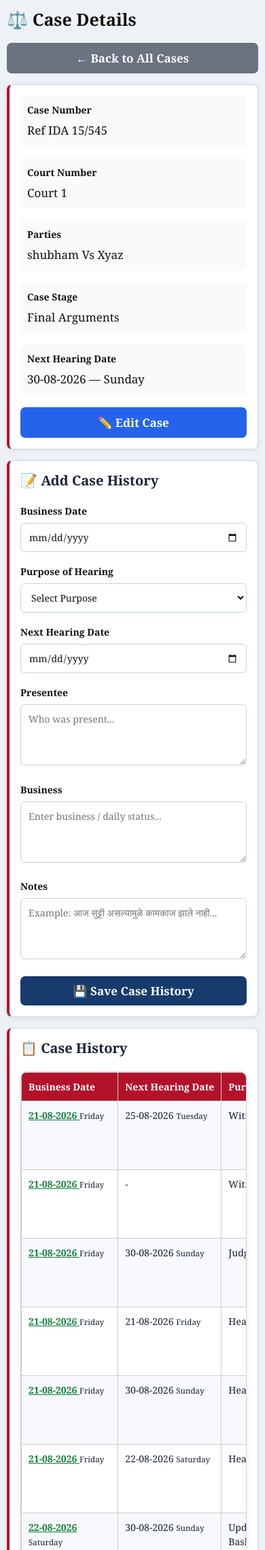
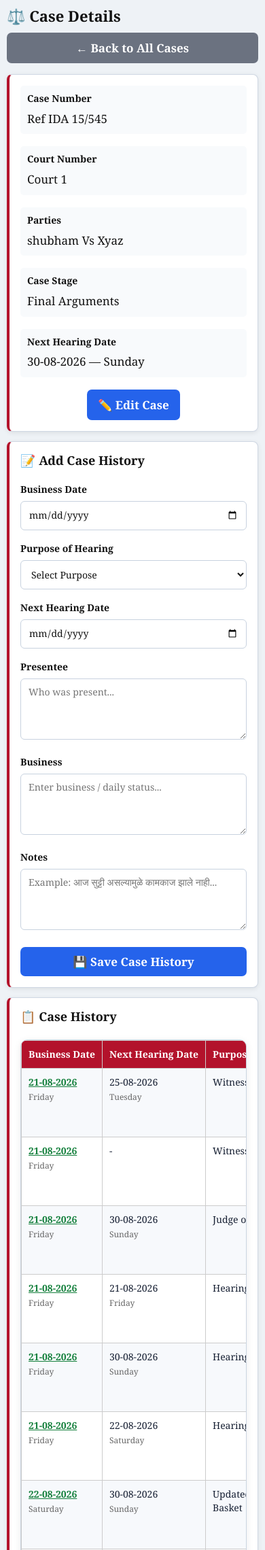
Before and after one commit to sonwaneshubham204-boop/court_tracker, a Flask app: template templates/cases.html in a window 390 px wide. Shown: the top 2280 px of the page at 68% size. Run offline with Flask 3, Linux system fonts and the light colour scheme; the template is opened without the code that fills it: values that come from a table or form of the project are taken from there, others are empty.

Commit message:
Update cases.html

```diff
--- a/templates/cases.html
+++ b/templates/cases.html
@@ -7,131 +7,365 @@
 <link rel="stylesheet" href="{{ url_for('static', filename='style.css') }}">
 
 <style>
-.case-detail-page{max-width:1200px;margin:0 auto}
-.page-header{display:flex;justify-content:space-between;align-items:center;gap:15px;margin-bottom:20px}
-.page-header h1{margin:0}
-.back-button,.edit-button{display:inline-flex;align-items:center;justify-content:center;min-height:42px;padding:10px 16px;border-radius:7px;text-decoration:none;font-weight:600;background:#6b7280;color:#fff}
-.edit-button{background:#2563eb}
-.section{background:#fff;border-radius:10px;padding:22px;margin-top:20px;box-shadow:0 4px 14px rgba(0,0,0,.08)}
-.section h2{margin-top:0}
-.info-grid,.form-grid{display:grid;grid-template-columns:repeat(2,minmax(0,1fr));gap:16px 24px}
-.info-item{padding:12px;background:#f8fafc;border-radius:7px}
-.info-item.full,.form-group.full{grid-column:1/-1}
-.info-label{display:block;font-size:.9rem;font-weight:700;margin-bottom:4px}
-form{max-width:none;margin:0;padding:0;box-shadow:none;background:transparent}
-label{display:block;margin-bottom:6px;font-weight:600}
-input,select,textarea{width:100%;box-sizing:border-box}
-textarea{min-height:100px;resize:vertical}
-.form-actions{margin-top:18px}
-.table-container{overflow-x:auto;width:100%}
-table{width:100%;min-width:760px;border-collapse:collapse}
-th,td{border:1px solid #ccc;padding:10px;text-align:left;vertical-align:top}
-th{background:#b3122b;color:#fff}
-.file-info{margin-top:5px;font-size:14px;color:#555}
-.action-links{display:flex;flex-wrap:wrap;gap:8px}
-.action-links a,.delete-form button{display:inline-flex;align-items:center;justify-content:center;min-height:36px;padding:7px 10px;margin:0;border-radius:6px;text-decoration:none;font-weight:600;background:#e5e7eb;color:#1f2937}
-.delete-form{display:inline;width:auto;margin:0;padding:0;background:transparent;box-shadow:none}
-.delete-form button{background:#dc2626;color:#fff}
-.empty-message{margin:0;color:#6b7280}
-.business-date-link{color:#15803d;font-weight:700;text-decoration:underline}
-.history-note{white-space:pre-wrap;max-width:280px}
-.other-outcome{display:none;margin-top:8px}
-@media(max-width:700px){.page-header{flex-direction:column;align-items:stretch}.page-header a{width:100%;box-sizing:border-box}.section{padding:16px}.info-grid,.form-grid{grid-template-columns:1fr}.info-item.full,.form-group.full{grid-column:auto}.form-actions button{width:100%}}
+/* =========================================================
+   COURT TRACKER — CASE DETAIL
+   Restored "AS BEFORE" UI
+   No WhatsApp / no redesign / functionality preserved
+   ========================================================= */
 
+html, body {
+    margin: 0;
+    padding: 0;
+}
 
-/* RESTORED CASE HISTORY UI — match previous screenshot exactly */
-html, body { margin:0; padding:0; }
 body {
-    background:#eef2f6 !important;
-    color:#111 !important;
+    background: #eef2f6 !important;
+    color: #111 !important;
     font-family: Georgia, "Times New Roman", serif !important;
 }
+
+/* Main page width and alignment */
 .container {
-    width:100% !important;
-    max-width:none !important;
-    margin:0 !important;
-    padding:0 !important;
-}
-.case-detail-page {
-    width:960px !important;
-    max-width:calc(100% - 32px) !important;
-    margin:0 auto !important;
-    padding:18px 0 30px !important;
-}
-.page-header {
-    margin:0 0 16px !important;
-}
-.page-header h1 {
-    font-size:25px !important;
-    font-weight:700 !important;
-}
-.section {
-    background:#fff !important;
-    border:1px solid #cfd7e3 !important;
-    border-left:4px solid #b3122b !important;
-    border-radius:8px !important;
-    padding:20px !important;
-    margin:16px 0 !important;
-    box-shadow:0 2px 7px rgba(0,0,0,.08) !important;
-}
-.section h2 {
-    margin:0 0 28px !important;
-    padding:0 !important;
-    border:0 !important;
-    font-size:20px !important;
-    line-height:1.25 !important;
-    font-weight:700 !important;
-}
-.info-grid, .form-grid {
-    display:grid !important;
-    grid-template-columns:repeat(2,minmax(0,1fr)) !important;
-    column-gap:20px !important;
-    row-gap:24px !important;
-}
-.info-item {
-    padding:10px !important;
-    background:#f8fafc !important;
-    border-radius:5px !important;
-}
-label, .info-label {
-    display:block !important;
-    margin:0 0 7px !important;
-    font-family:Georgia,"Times New Roman",serif !important;
-    font-size:14px !important;
-    font-weight:700 !important;
-    color:#111 !important;
-}
-input, select, textarea {
-    width:100% !important;
-    box-sizing:border-box !important;
-    border:1px solid #c8d2df !important;
-    border-radius:6px !important;
-    background:#fff !important;
-    color:#111 !important;
-    font-family:Georgia,"Times New Roman",serif !important;
-    font-size:14px !important;
-    padding:10px 11px !important;
-}
-input[type=date], select { height:43px !important; }
-textarea {
-    min-height:80px !important;
-    height:80px !important;
-    resize:vertical !important;
-}
-.form-group.full { grid-column:1 / -1 !important; }
-.form-actions { margin-top:18px !important; }
-.form-actions button, .edit-button, .back-button {
-    font-family:Georgia,"Times New Roman",serif !important;
-}
-.table-container { overflow-x:auto !important; }
-@media(max-width:700px){
-    .case-detail-page { max-width:calc(100% - 20px) !important; padding:10px 0 20px !important; }
-    .section { padding:16px !important; }
-    .info-grid, .form-grid { grid-template-columns:1fr !important; row-gap:18px !important; }
-    .section h2 { margin-bottom:22px !important; }
-    textarea { height:90px !important; }
+    width: 100% !important;
+    max-width: none !important;
+    margin: 0 !important;
+    padding: 0 !important;
 }
 
+.case-detail-page {
+    width: 960px !important;
+    max-width: calc(100% - 32px) !important;
+    margin: 0 auto !important;
+    padding: 18px 0 30px !important;
+}
+
+/* Page heading */
+.page-header {
+    display: flex !important;
+    justify-content: space-between !important;
+    align-items: center !important;
+    gap: 15px !important;
+    margin: 0 0 16px !important;
+}
+
+.page-header h1 {
+    margin: 0 !important;
+    font-size: 25px !important;
+    line-height: 1.25 !important;
+    font-weight: 700 !important;
+    color: #111 !important;
+}
+
+/* Back / Edit buttons */
+.back-button,
+.edit-button {
+    display: inline-flex !important;
+    align-items: center !important;
+    justify-content: center !important;
+    min-height: 42px !important;
+    padding: 10px 16px !important;
+    border: 0 !important;
+    border-radius: 7px !important;
+    text-decoration: none !important;
+    font-family: Georgia, "Times New Roman", serif !important;
+    font-weight: 700 !important;
+    color: #fff !important;
+}
+
+.back-button {
+    background: #6b7280 !important;
+}
+
+.edit-button {
+    background: #2563eb !important;
+}
+
+/* Every major Case Detail card */
+.section {
+    display: block !important;
+    width: 100% !important;
+    background: #fff !important;
+    border: 1px solid #cfd7e3 !important;
+    border-left: 4px solid #b3122b !important;
+    border-radius: 8px !important;
+    padding: 20px !important;
+    margin: 16px 0 !important;
+    box-shadow: 0 2px 7px rgba(0,0,0,.08) !important;
+}
+
+/* Section headings — exactly the old clean look */
+.section h2 {
+    margin: 0 0 28px !important;
+    padding: 0 !important;
+    border: 0 !important;
+    font-size: 20px !important;
+    line-height: 1.25 !important;
+    font-weight: 700 !important;
+    color: #111 !important;
+}
+
+/* Case information + forms */
+.info-grid,
+.form-grid {
+    display: grid !important;
+    grid-template-columns: repeat(2, minmax(0, 1fr)) !important;
+    column-gap: 20px !important;
+    row-gap: 24px !important;
+    width: 100% !important;
+}
+
+.info-item {
+    min-width: 0 !important;
+    padding: 10px !important;
+    background: #f8fafc !important;
+    border-radius: 5px !important;
+    overflow-wrap: anywhere !important;
+}
+
+.info-item.full,
+.form-group.full {
+    grid-column: 1 / -1 !important;
+}
+
+/* Labels */
+label,
+.info-label {
+    display: block !important;
+    margin: 0 0 7px !important;
+    font-family: Georgia, "Times New Roman", serif !important;
+    font-size: 14px !important;
+    line-height: 1.35 !important;
+    font-weight: 700 !important;
+    color: #111 !important;
+}
+
+/* Forms */
+.case-detail-page form {
+    display: block !important;
+    width: 100% !important;
+    max-width: none !important;
+    margin: 0 !important;
+    padding: 0 !important;
+    background: transparent !important;
+    box-shadow: none !important;
+}
+
+.form-group {
+    min-width: 0 !important;
+}
+
+/* Inputs / selects / textareas */
+input,
+select,
+textarea {
+    width: 100% !important;
+    min-width: 0 !important;
+    box-sizing: border-box !important;
+    border: 1px solid #c8d2df !important;
+    border-radius: 6px !important;
+    background: #fff !important;
+    color: #111 !important;
+    font-family: Georgia, "Times New Roman", serif !important;
+    font-size: 14px !important;
+    line-height: 1.35 !important;
+    padding: 10px 11px !important;
+}
+
+input[type="date"],
+select {
+    height: 43px !important;
+}
+
+textarea {
+    min-height: 80px !important;
+    height: 80px !important;
+    resize: vertical !important;
+}
+
+/* Save buttons */
+.form-actions {
+    display: flex !important;
+    align-items: center !important;
+    gap: 10px !important;
+    margin-top: 18px !important;
+}
+
+.form-actions button {
+    font-family: Georgia, "Times New Roman", serif !important;
+    min-height: 40px !important;
+    padding: 9px 15px !important;
+    border: 0 !important;
+    border-radius: 7px !important;
+    background: #2563eb !important;
+    color: #fff !important;
+    font-weight: 700 !important;
+    cursor: pointer !important;
+}
+
+/* Case History / Evidence tables */
+.table-container {
+    width: 100% !important;
+    max-width: 100% !important;
+    overflow-x: auto !important;
+}
+
+table {
+    width: 100% !important;
+    min-width: 760px !important;
+    border-collapse: collapse !important;
+    margin: 0 !important;
+}
+
+th,
+td {
+    border: 1px solid #ccc !important;
+    padding: 10px !important;
+    text-align: left !important;
+    vertical-align: top !important;
+    line-height: 1.45 !important;
+}
+
+th {
+    background: #b3122b !important;
+    color: #fff !important;
+    font-weight: 700 !important;
+    white-space: nowrap !important;
+}
+
+.weekday {
+    display: block !important;
+    margin-top: 3px !important;
+    color: #666 !important;
+    font-size: 12px !important;
+}
+
+.business-date-link {
+    color: #15803d !important;
+    font-weight: 700 !important;
+    text-decoration: underline !important;
+}
+
+.history-note {
+    white-space: pre-wrap !important;
+    overflow-wrap: anywhere !important;
+    max-width: 280px !important;
+}
+
+/* History / Evidence action buttons */
+.action-links {
+    display: flex !important;
+    flex-wrap: wrap !important;
+    gap: 8px !important;
+}
+
+.action-links a,
+.delete-form button {
+    display: inline-flex !important;
+    align-items: center !important;
+    justify-content: center !important;
+    min-height: 36px !important;
+    padding: 7px 10px !important;
+    margin: 0 !important;
+    border: 0 !important;
+    border-radius: 6px !important;
+    text-decoration: none !important;
+    font-family: Georgia, "Times New Roman", serif !important;
+    font-weight: 700 !important;
+}
+
+.action-links a {
+    background: #e5e7eb !important;
+    color: #1f2937 !important;
+}
+
+.delete-form {
+    display: inline !important;
+    width: auto !important;
+    margin: 0 !important;
+    padding: 0 !important;
+    background: transparent !important;
+    box-shadow: none !important;
+}
+
+.delete-form button {
+    background: #dc2626 !important;
+    color: #fff !important;
+    cursor: pointer !important;
+}
+
+.file-info {
+    margin-top: 5px !important;
+    font-size: 14px !important;
+    color: #555 !important;
+}
+
+.empty-message {
+    margin: 0 !important;
+    color: #6b7280 !important;
+}
+
+/* Other Purpose stays hidden until selected */
+.other-outcome {
+    display: none;
+    margin-top: 8px !important;
+}
+
+/* Mobile — same structure, stacked cleanly */
+@media (max-width: 700px) {
+    .case-detail-page {
+        width: auto !important;
+        max-width: calc(100% - 20px) !important;
+        padding: 10px 0 20px !important;
+    }
+
+    .page-header {
+        flex-direction: column !important;
+        align-items: stretch !important;
+        gap: 10px !important;
+    }
+
+    .page-header h1 {
+        font-size: 22px !important;
+    }
+
+    .page-header a {
+        width: 100% !important;
+        box-sizing: border-box !important;
+    }
+
+    .section {
+        padding: 16px !important;
+        margin: 14px 0 !important;
+    }
+
+    .section h2 {
+        font-size: 18px !important;
+        margin-bottom: 22px !important;
+    }
+
+    .info-grid,
+    .form-grid {
+        grid-template-columns: 1fr !important;
+        row-gap: 18px !important;
+    }
+
+    .info-item.full,
+    .form-group.full {
+        grid-column: auto !important;
+    }
+
+    textarea {
+        height: 90px !important;
+    }
+
+    .form-actions button {
+        width: 100% !important;
+    }
+
+    table {
+        min-width: 700px !important;
+    }
+}
 </style>
 </head>
 
```
